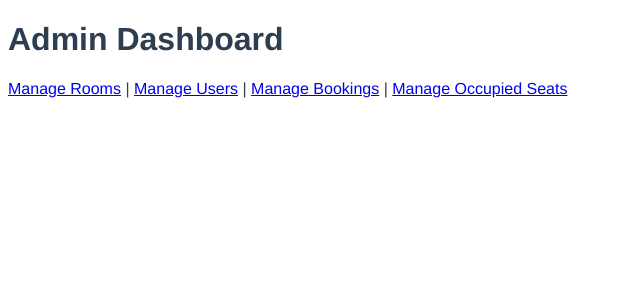
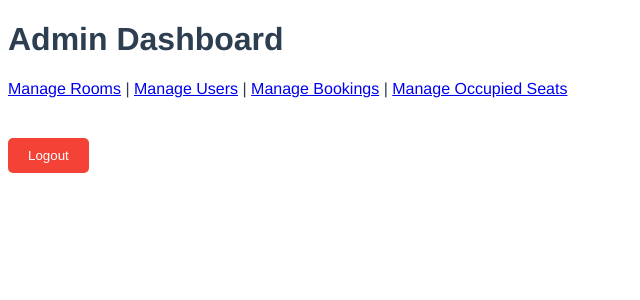
Before and after one commit to crystal201/finalproject, a Vue app in the folder admin-panel-frontend/: page /dashboard in a window 1280 px wide. Shown: the top 300 px of the page, without its empty margins (0-640 px from the left). Built offline with nearby package versions, Linux system fonts and the light colour scheme; the HTML template or start-up script is replaced by a standard one.

Commit message:
resource adminback

```diff
--- a/admin-panel-frontend/src/views/Dashboard.vue
+++ b/admin-panel-frontend/src/views/Dashboard.vue
@@ -7,14 +7,21 @@
       <router-link to="/bookings">Manage Bookings</router-link> |
       <router-link to="/occupied-seats">Manage Occupied Seats</router-link>
     </nav>
+    <button @click="logout" class="logout-btn">Logout</button>
     <router-view></router-view>
   </div>
 </template>
 
 <script>
 export default {
-  name: 'Dashboard'
-}
+  name: 'Dashboard',
+  methods: {
+    logout() {
+      localStorage.removeItem('authenticated');
+      this.$router.push('/login');
+    }
+  }
+};
 </script>
 
 <style scoped>
@@ -29,4 +36,16 @@ router-link {
 router-link:hover {
   text-decoration: underline;
 }
+.logout-btn {
+  margin-top: 20px;
+  padding: 10px 20px;
+  background-color: #f44336;
+  color: white;
+  border: none;
+  border-radius: 5px;
+  cursor: pointer;
+}
+.logout-btn:hover {
+  background-color: #da190b;
+}
 </style>
```
